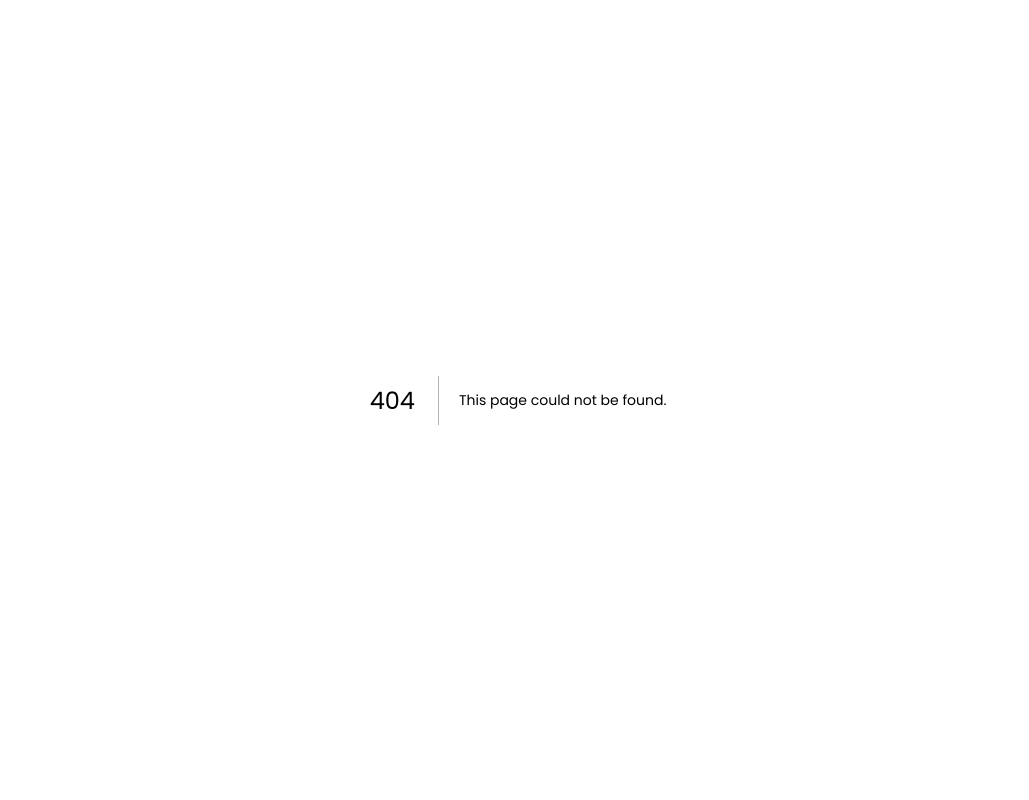
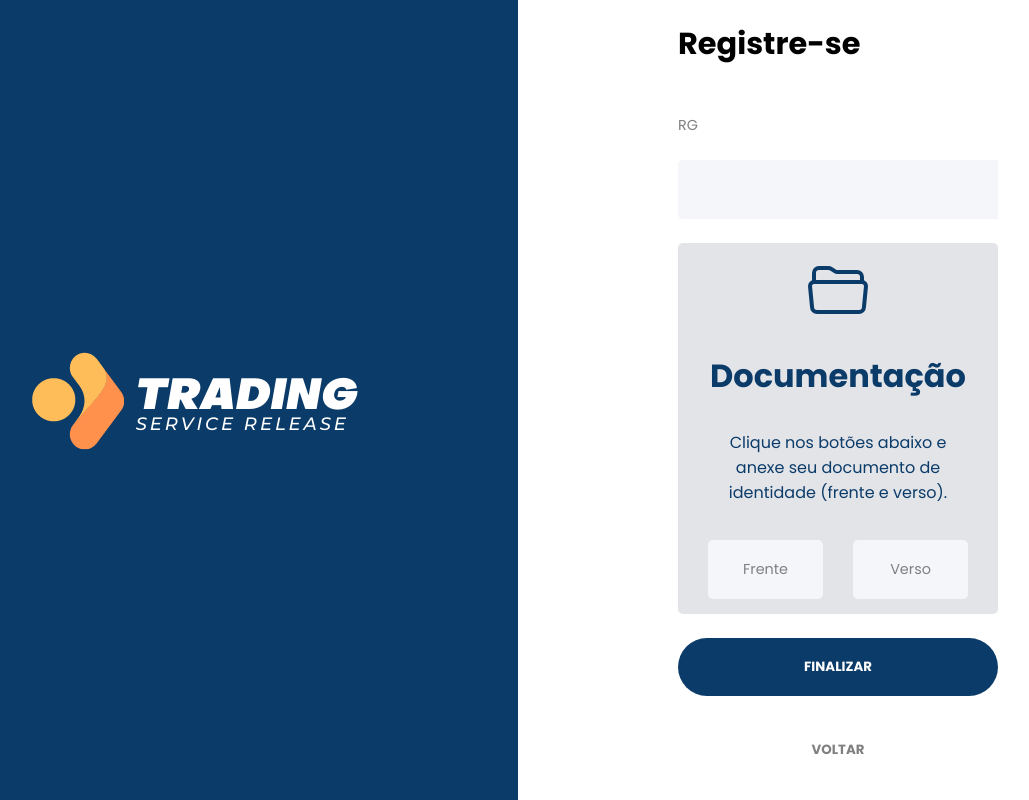
Before and after one commit to WillDevAC/TRADING-SERVICE-CLIENT, a Next.js app: page /register/step3 in a window 1280 px wide. Before the commit this address had no page. Shown: the whole page, without its empty margins (122-1151 px from the left). Built offline with nearby package versions, Linux system fonts and the light colour scheme; a web font is replaced by a local one.

Commit message:
feature/<3

```diff
--- /dev/null
+++ b/src/pages/register/step3/index.tsx
@@ -0,0 +1,86 @@
+import React from "react";
+
+import {
+  Container,
+  Section,
+  DocumentSection,
+  DocumentDiv,
+  Title,
+  Folder,
+  SendButtons,
+  Form,
+  SectionMobile,
+} from "../../../template/sign/styles";
+
+import {
+  InputDefault,
+  Label,
+  InputFile,
+} from "../../../template/inputs/default";
+
+import { ButtonDefault, ButtonLink } from "../../../template/buttons/buttons";
+
+import Router from "next/router";
+
+const register: React.FC = () => {
+  const hiddenFileInput = React.useRef(null);
+
+  const handleClick = (event) => {
+    hiddenFileInput.current.click();
+  };
+
+  const handleChange = (event) => {
+    event.preventDefault();
+    console.log("adasdf");
+  };
+
+  return (
+    <Container>
+      <SectionMobile type="primary" mobile="true">
+        <img src="/images/logo.png" alt="Logo" />
+      </SectionMobile>
+
+      <Section type="secondary" mobile="false">
+        <Form>
+          <Title>Registre-se</Title>
+          <Label>RG</Label>
+          <InputDefault type="text" name="rg" id="rg" required />
+
+          <DocumentSection>
+            <DocumentDiv>
+              <Folder/>
+              <h1>Documentação</h1>
+              <p>Clique nos botões abaixo e anexe seu documento de identidade (frente e verso).</p>
+            </DocumentDiv>
+            <SendButtons>
+              <InputFile border="dashed" onClick={handleClick}>Frente</InputFile>
+              <input
+                id="fileSelect"
+                onChange={handleChange}
+                ref={hiddenFileInput}
+                type="file"
+                hidden
+              />
+              <InputFile border="dashed" onClick={handleClick}>Verso</InputFile>
+              <input
+                id="fileSelect"
+                onChange={handleChange}
+                ref={hiddenFileInput}
+                type="file"
+                hidden
+              />
+            </SendButtons>
+          </DocumentSection>
+
+          <ButtonDefault onClick={() => Router.push("../index.tsx")}>
+            FINALIZAR
+          </ButtonDefault>
+
+          <ButtonLink onClick={() => Router.push("/")}>VOLTAR</ButtonLink>
+        </Form>
+      </Section>
+    </Container>
+  );
+};
+
+export default register;
--- a/src/template/sign/styles.ts
+++ b/src/template/sign/styles.ts
@@ -1,4 +1,6 @@
 import styled from "styled-components";
+
+import { IoFolderOpenOutline } from 'react-icons/io5';
 
 export const Container = styled.div`
   display: flex;
@@ -25,6 +27,68 @@ export const Information = styled.div`
   &:hover {
     color: black;
     cursor: pointer;
+  }
+`;
+
+export const Folder = styled(IoFolderOpenOutline)`
+  color: #0B3B69;
+  font-size: 4rem;
+`;
+
+export const DocumentSection = styled.div`
+  display: flex;
+  flex-direction: column;
+  justify-content: center;
+  background-color: #e3e4e8;
+  border-radius: 5px;
+  padding: 15px 30px;
+  gap: 35px;
+`;
+
+export const DocumentDiv = styled.div`
+  flex-direction: column;
+  align-items: center;
+  display: flex;
+  justify-content: center;
+  gap: 30px;
+
+  h1, p {
+    text-align: center;
+    color: #0B3B69;
+  }
+
+  h1 {
+    @media screen and (max-width: 1130px) {
+      font-size: 1.5rem;
+    }
+
+    @media screen and (max-width: 830px) {
+      font-size: 1.3rem;
+    }
+
+    @media screen and (max-width: 300px) {
+      font-size: 1rem;
+    }
+  }
+`;
+
+export const SendButtons = styled(DocumentDiv)`
+  flex-direction: row;
+
+  @media screen and (max-width: 910px) {
+    flex-direction: column;
+  }
+
+  @media screen and (max-width: 800px) {
+    flex-direction: row;
+  }
+
+  @media screen and (max-width: 300px) {
+    flex-direction: column;
+  }
+
+  a {
+    width: 100%;
   }
 `;
 
```
Also changed, not shown: src/pages/register/index.tsx (+7 -1 lines), src/pages/register/step2/index.tsx (added, +52 -0 lines).
